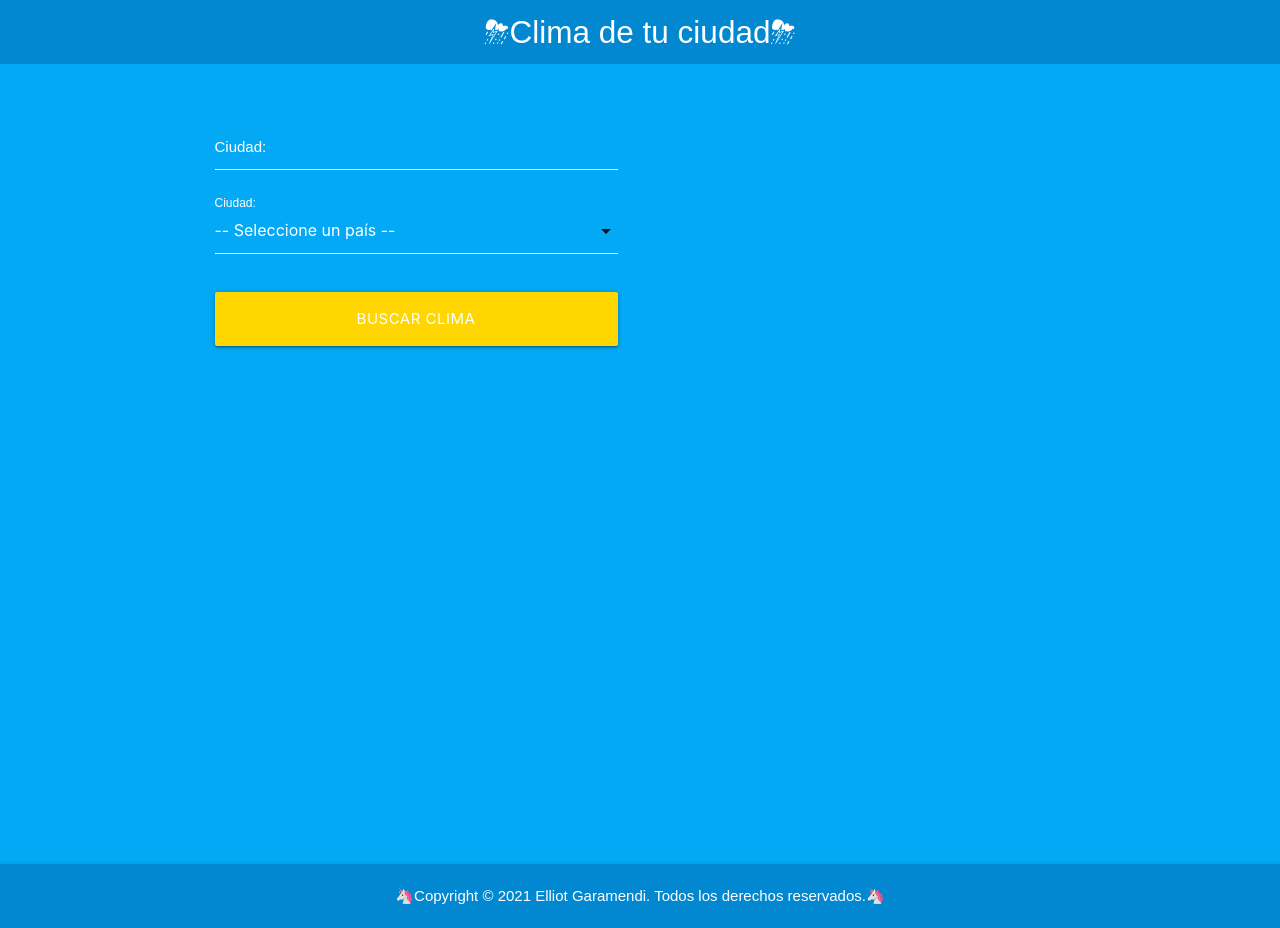
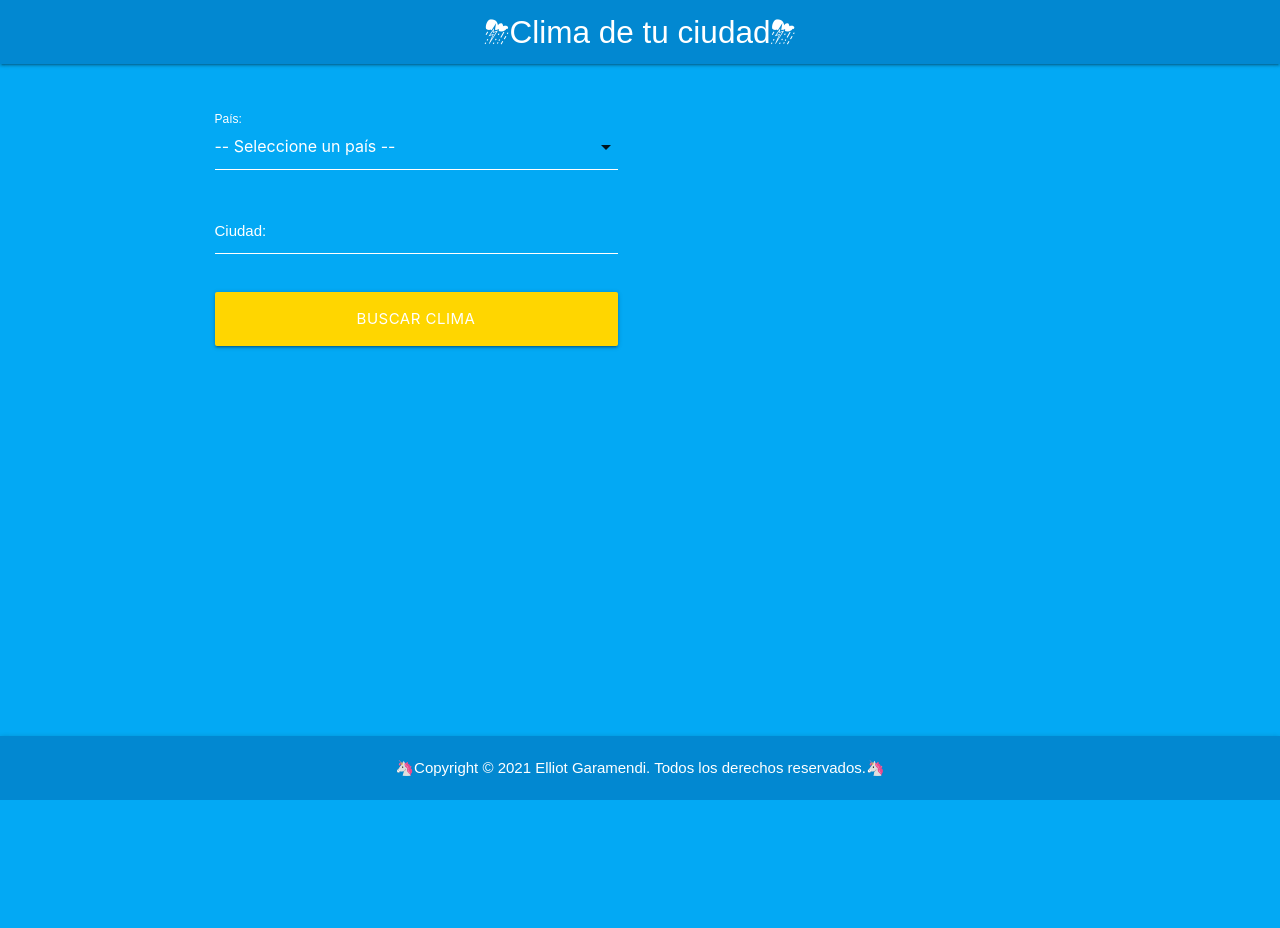
Before and after one commit to ElliotXLeo/clima-feliz-react, a React (Create React App) app: page / in a window 1280 px wide. After the commit the page ends 800 px from the top, so only its background shows below. Built offline with nearby package versions, Linux system fonts and the light colour scheme.

Commit message:
Update project

```diff
--- a/package.json
+++ b/package.json
@@ -1,6 +1,6 @@
 {
-  "name": "clima-ciudad-api-jp-r",
-  "version": "0.1.0",
+  "name": "clima-feliz-react",
+  "version": "1.0.0",
   "private": true,
   "dependencies": {
     "@testing-library/jest-dom": "^5.14.1",
--- a/src/components/Footer.js
+++ b/src/components/Footer.js
@@ -3,7 +3,7 @@ import PropTypes from 'prop-types';
 
 const Footer = ({ currentDate, author }) => {
   return (
-    <footer>
+    <footer className="footer">
       <nav className="nav-wrapper light-blue darken-2">
         <div className="footer__contenido">🦄Copyright &copy; {currentDate} {author}. Todos los derechos reservados.🦄</div>
       </nav>
--- a/src/components/Formulario.js
+++ b/src/components/Formulario.js
@@ -38,18 +38,6 @@ const Formulario = ({ busqueda, setBusqueda, setConsultar }) => {
           null
       }
       <div className="input-field col s12">
-        <input
-          type="text"
-          name="ciudad"
-          id="ciudad"
-          value={ciudad}
-          onChange={handleChange}
-          required
-        />
-        <label htmlFor="ciudad">Ciudad: </label>
-      </div>
-
-      <div className="input-field col s12">
         <select
           name="pais"
           id="pais"
@@ -66,7 +54,19 @@ const Formulario = ({ busqueda, setBusqueda, setConsultar }) => {
           <option value="ES">España</option>
           <option value="US">Estados Unidos</option>
         </select>
-        <label htmlFor="pais">Ciudad: </label>
+        <label htmlFor="pais">País: </label>
+      </div>
+
+      <div className="input-field col s12">
+        <input
+          type="text"
+          name="ciudad"
+          id="ciudad"
+          value={ciudad}
+          onChange={handleChange}
+          required
+        />
+        <label htmlFor="ciudad">Ciudad: </label>
       </div>
 
       <div className="input-field col s12">
--- a/src/index.css
+++ b/src/index.css
@@ -5,7 +5,14 @@ html {
 .body {
   margin: 0;
   padding: 0;
+  background-color: #03a9f4;
   font-family: sans-serif;
+}
+
+#root {
+  display: flex;
+  flex-direction: column;
+  min-height: 100vh;
 }
 
 nav .brand-logo {
@@ -44,8 +51,6 @@ input[type=text]:not(.browser-default):focus:not([readonly])+label {
 
 .contenedor-form {
   padding: 3rem 0 1px 0;
-  background-color: #03a9f4;
-  min-height: 100vh;
 }
 
 .mensaje {
@@ -97,6 +102,10 @@ input[type=text]:not(.browser-default):focus:not([readonly])+label {
   text-align: center;
 }
 
+.footer {
+  margin-top: auto;
+}
+
 .footer__contenido {
   display: block;
   text-align: center;
```
Also changed, not shown: 2 other files (tests, documents, lock files or other folders).
